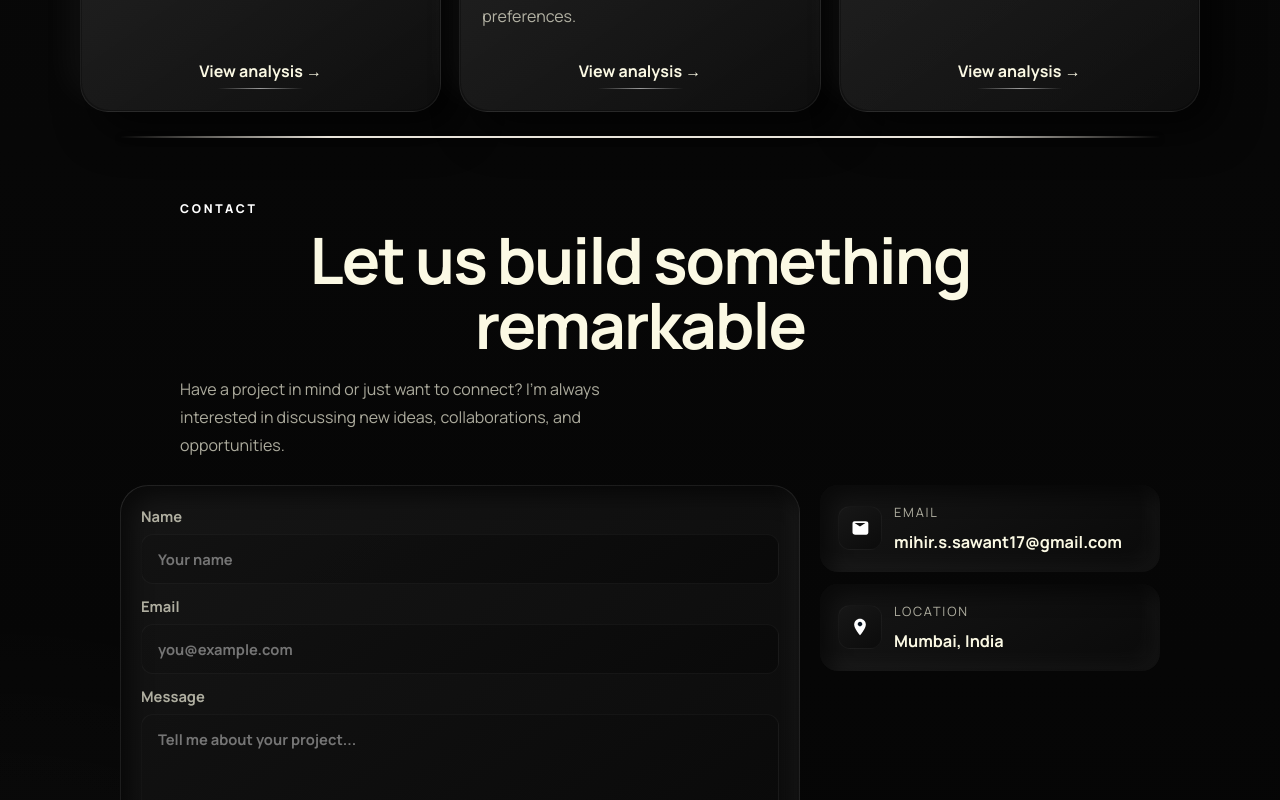
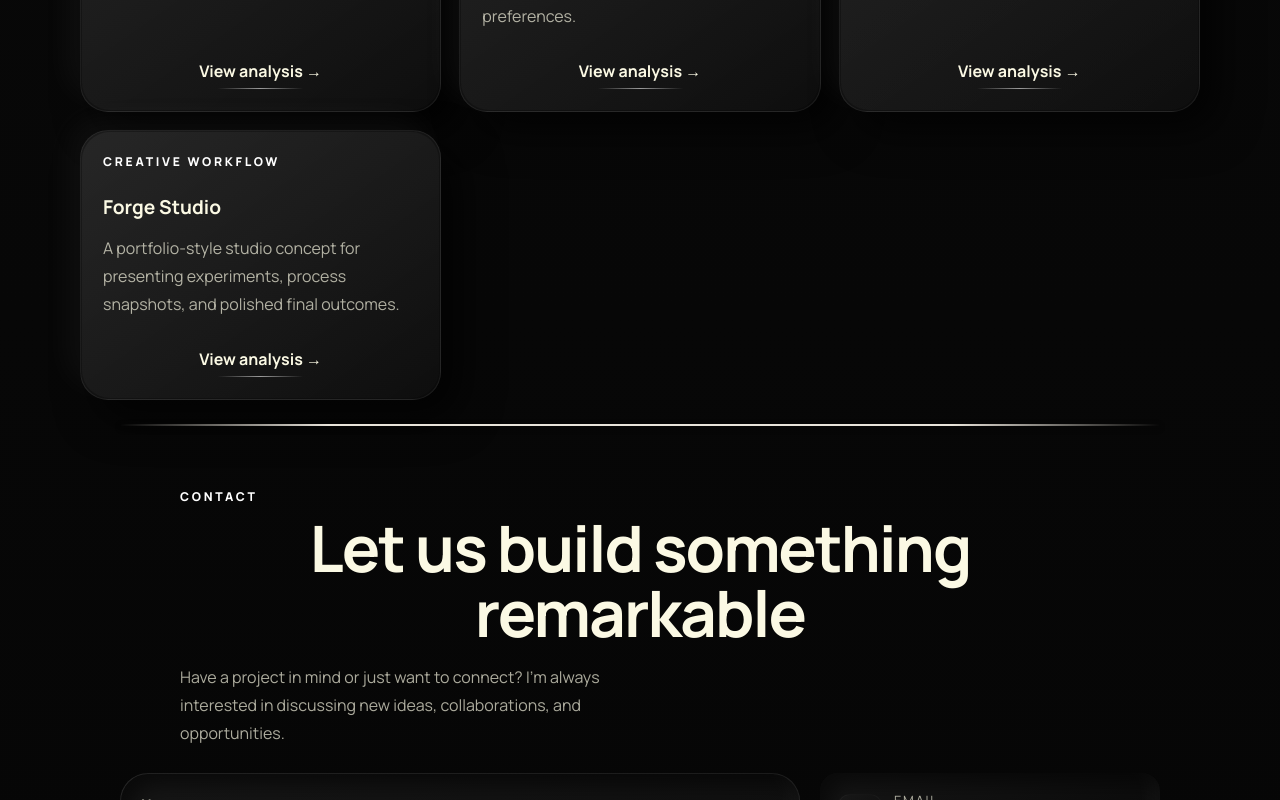
Before and after one commit to itsmierrrrr/Project-Analysis, a React (Vite) app: page /#/ in a window 1280 px wide. Shown: the part 1420-2220 px from the top of the page. Built offline with nearby package versions, Linux system fonts and the light colour scheme.

Commit message:
update cards

```diff
--- a/src/data/projects.js
+++ b/src/data/projects.js
@@ -39,7 +39,7 @@ export const projects = [
     summary:
       "An AI-powered travel planning platform that generates personalized itineraries, destination suggestions, and travel recommendations based on user preferences.",
     overview:
-      "LessGoAI helps travelers plan trips effortlessly by using artificial intelligence to create customized travel itineraries. Users can discover destinations, explore attractions, and organize their journeys without spending hours researching.",
+      "Lessgo ai helps travelers plan trips effortlessly by using artificial intelligence to create customized travel itineraries. Users can discover destinations, explore attractions, and organize their journeys without spending hours researching.",
     problem:
       "Planning a trip often requires searching across multiple websites for destinations, accommodations, activities, and schedules. This process can be time-consuming and overwhelming, especially for first-time travelers.",
     designProcess: [
@@ -95,6 +95,37 @@ export const projects = [
       { label: "Tone", value: "Clean and intentional" },
     ],
   },
+  {
+    slug: "forge",
+    title: "Forge Studio",
+    category: "Creative workflow",
+    summary:
+      "A portfolio-style studio concept for presenting experiments, process snapshots, and polished final outcomes.",
+    overview:
+      "Forge Studio acts as a container for creative projects where the path to the final result is as important as the result itself.",
+    problem:
+      "Creative work is often presented only as a final screenshot, which hides the exploration and decisions that shaped the outcome.",
+    designProcess: [
+      "Split the analysis into the six sections the user needs for each project.",
+      "Designed the cards and analysis pages to feel related but not repetitive.",
+      "Used subtle motion and layered backgrounds to keep the site alive without becoming noisy.",
+    ],
+    development:
+      "The site is built from a single shared project dataset so the homepage and analysis pages stay consistent.",
+    challenges: [
+      "Making the site feel like a portfolio instead of a generic template.",
+      "Creating a route structure that stays simple in a static setup.",
+    ],
+    results:
+      "The archive reads like a small knowledge base for your projects, which makes it useful both for review and presentation.",
+    learnings:
+      "A strong archive page can double as a personal narrative about how you think and work.",
+    metrics: [
+      { label: "Format", value: "Case study archive" },
+      { label: "Structure", value: "Modular content" },
+      { label: "Tone", value: "Clean and intentional" },
+    ],
+  },
 ];
 
 export function getProject(slug) {
```
